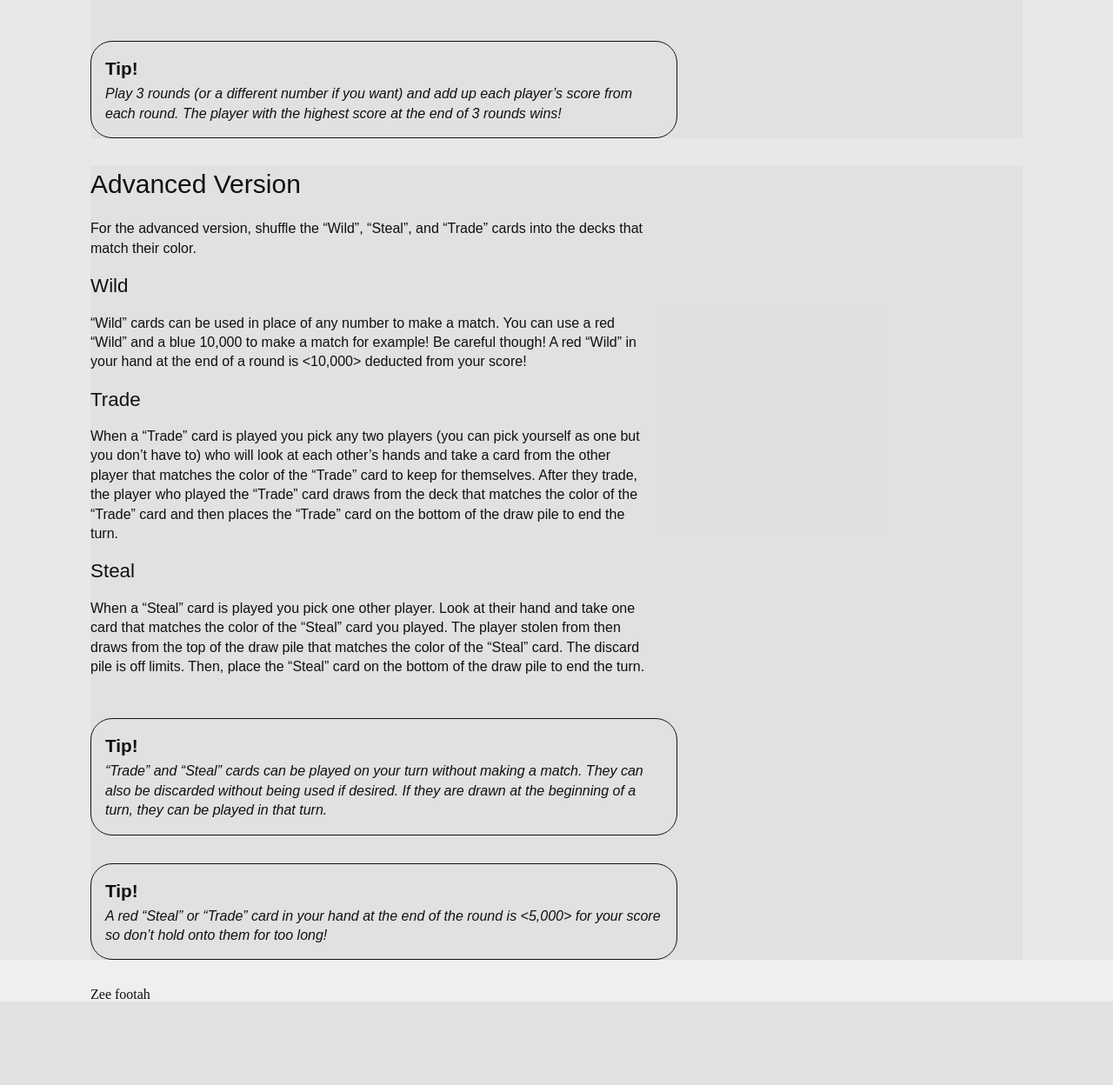
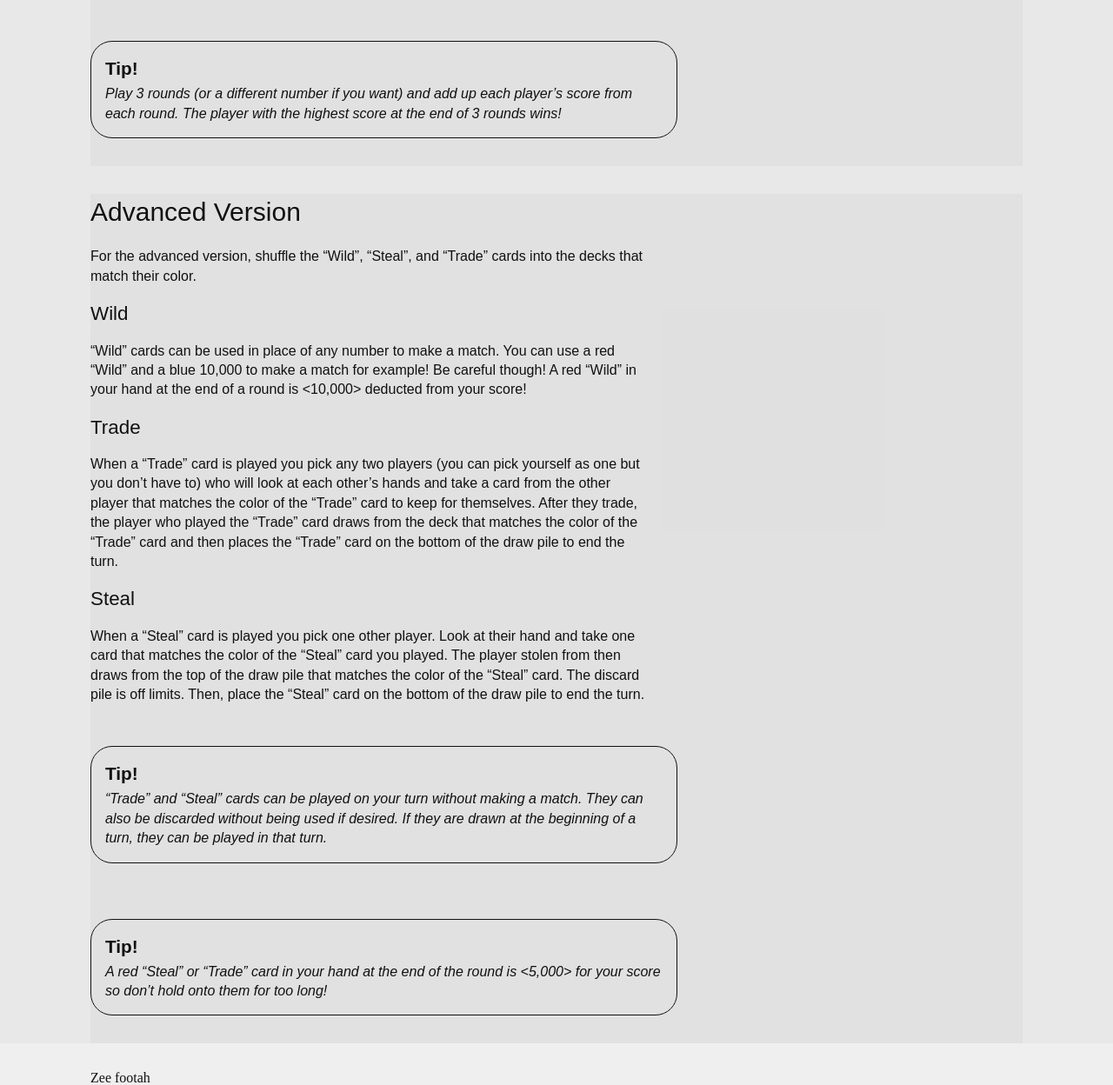
Before and after one commit to perpetual-education-personal/crebbits-homepage, a PHP site: page /instructions.php in a window 1280 px wide. Shown: the part 2946-4194 px from the top of the page at 87% size. Before the commit the page ends 4098 px from the top, so only its background shows below. Run offline with PHP 8.4, Linux system fonts and the light colour scheme.

Commit message:
Add margin to the tip sections

```diff
--- a/styles/site.css
+++ b/styles/site.css
@@ -47,7 +47,7 @@ body {
 
 .tip {
 	display: inline-block;
-	margin-top: 2rem;
+	margin: 2rem 0;
 	border: 1px solid var(--ink);
 	border-radius: 25px;
 	padding: 1rem;
```
